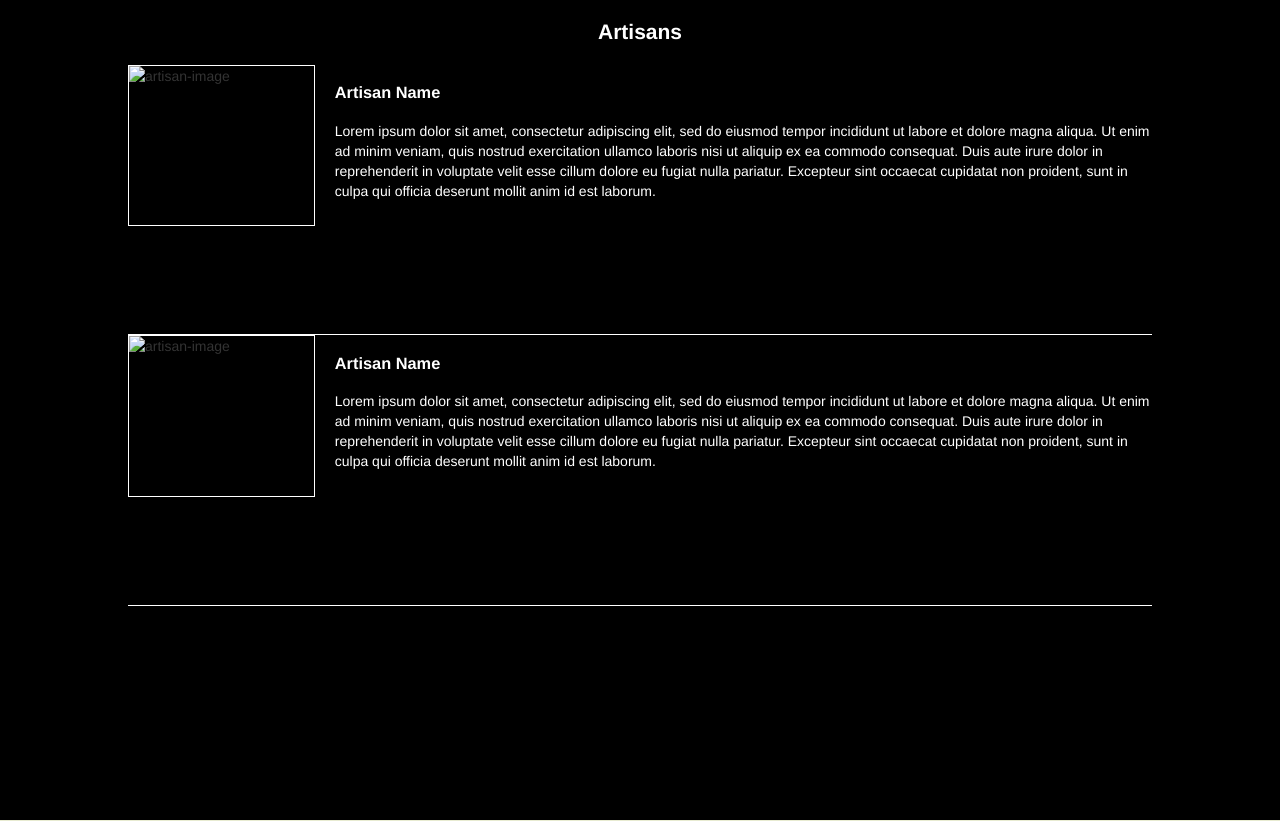
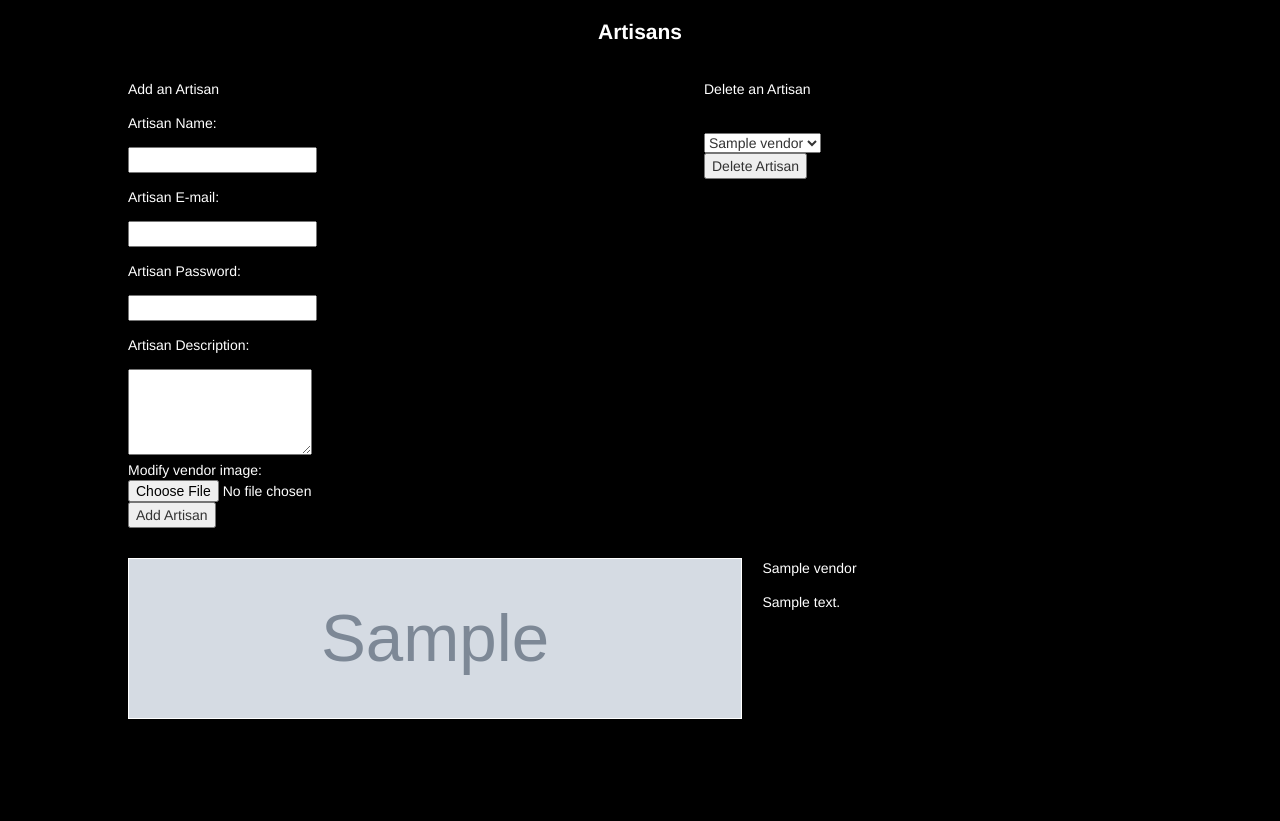
Before and after one commit to bkennet/Kresko, a PHP site: page /artisans.php in a window 1280 px wide. Shown: the part 203-1024 px from the top of the page. Run offline with PHP 8.4, Linux system fonts and the light colour scheme; the visitor is signed in with stand-in values (Sample User, id 1); tables that the repository leaves empty or names only in its code hold one stand-in row (values such as "Sample post"); grey boxes marked "Sample" are stand-in pictures.

Commit message:
finished artisans and profile

```diff
--- a/css/main.css
+++ b/css/main.css
@@ -77,6 +77,13 @@ p #brand {
 .navigation a:hover {
 	color:red;
 	text-decoration: none;
+}
+
+.artisan {
+	width: 30%;
+	margin-right: 15%;
+	margin-bottom: 30px;
+	float: right;
 }
 
 #homepicture {
--- a/pages/artisans.php
+++ b/pages/artisans.php
@@ -2,69 +2,95 @@
 <!DOCTYPE html>
 <html>
   <head>
+    <script src = "../includes/validate.js"></script>
     <?php include "../includes/header.php"; ?>
+    <?php include "../config.php"; ?>
   </head>
   <body>
     <div class='container-fluid page-wrapper'> <!-- This will wrap the entire page: allows us to use bootstrap rows and columns -->
-
-
-
       <?php include "../includes/navigation.php"; ?>
-
-      <div class="content-artisans">
-        <?php
-          /*
-            1. Connect to database
-            2. Query all vendor information
-            3. Populate the view with vendor information
-          */
-        ?>
         <h2 class="center white">Artisans</h2>
         <?php
-          /*
-            for (rows as row) {
-              print (
-                [INSERT VENDOR IFORMATION]
-              )
+          require_once '../config.php';
+          $mysqli = new mysqli(DB_HOST, DB_USER, DB_PASSWORD, DB_NAME);
+          if ($mysqli->errno) {
+            print($mysqli->error);
+            exit();
           }
-          */
-          ?>
-
-        <div class="vendor">
-          <img class="vendor-image" src="#" alt="artisan-image"/>
-          <div class='vendor-info'>
+          $query = "SELECT * FROM vendors";
+          $result = $mysqli->query($query);
+          if (isset($_SESSION['logged_usertype'])&&$_SESSION['logged_usertype']==1) { ?>
+          <form action="artisans.php" method="post" class="artisan">
+            <p class="white">Delete an Artisan</p> <br>
+            <select name="vendorid">
               <?php
-              if (isset($_SESSION['logged_usertype']) && $_SESSION['logged_usertype'] == 1){
-                print("
-                    <a href='./profile.php?vendorID=1'><h3 class='white'>Artisan Name</h3></a>
-                  ");
-              } else {
-                print ("<a href='./category.php?vendorID=1'><h3 class='white'>Artisan Name</h3></a>");
+                while($row=$result->fetch_assoc()) {
+                  print("<option value='{$row['vendorid']}'>{$row['vendorname']}</option>");
                 }
               ?>
-            <p class="white">Lorem ipsum dolor sit amet, consectetur adipiscing elit, sed do eiusmod tempor incididunt ut labore et dolore magna aliqua. Ut enim ad minim veniam, quis nostrud exercitation ullamco laboris nisi ut aliquip ex ea commodo consequat. Duis aute irure dolor in reprehenderit in voluptate velit esse cillum dolore eu fugiat nulla pariatur. Excepteur sint occaecat cupidatat non proident, sunt in culpa qui officia deserunt mollit anim id est laborum.</p>
+            </select> <br>
+            <input type="submit" value="Delete Artisan" name="deletevendorbutton" id="deletevendorbutton">
+          </form>
+          <form onsubmit="return validateAddVendor(this);" action = "artisans.php" method="post" class="artisan" enctype="multipart/form-data">
+            <p class="white">Add an Artisan</p>
+            <p class="white">Artisan Name: </p> <input type="text" name="artisanname" id="artisanname"/>
+            <p class="white">Artisan E-mail: </p> <input type="text" name="artisanemail" id="artisanemail"/> <br>
+            <p class="white">Artisan Password: </p> <input type="text" name="artisanpw" id="artisanpw"/> <br>
+            <p class="white">Artisan Description: </p><textarea rows="4" name="artisandesc" id="artisandesc"> </textarea><br>
+            <span class='white'>Modify vendor image:</span> <input class="white" id="new-photo" type="file" name="newphoto"/> <br>
+            <input type="submit" value="Add Artisan" name="addvendorbutton" id="addvendorbutton">
+          </form>
+          <?php
+          }
+            $result= $mysqli->query($query);
+            if ($result->num_rows == 0) {
+              print("There are no Artisans available!");
+            } else {
+                while ($row = $result->fetch_assoc()) {
+                  print("<div class='content-artisans'>
+                    <div class='vendor'>
+                        <img class='vendor-image' src={$row['filepath']} alt='artisan-image'/>
+                          <div class='vendor-info'>
+                          <a href='./profile.php?vendorID={$row['vendorid']}'<h3 class='white'>{$row['vendorname']}</h3></a>
+                          <p class='white'>{$row['description']}</p>
                           </div>
                           </div>
+                          </div>");
+                }
+            }
 
-        <div class="vendor">
+            if (isset($_POST['deletevendorbutton'])) {
+              $vendorid=$_POST['vendorid'];
+              $result=$mysqli->query("SELECT userid from vendors where vendorid=$vendorid");
+              while($row=$result->fetch_assoc()) {
+                $id=$row['userid'];
+                echo($id);
+                $mysqli->query("DELETE FROM vendors where vendorid=$vendorid");
+                $mysqli->query("DELETE FROM users where userid=$id");
+                $mysqli->query("DELETE from items where vendorid=$vendorid");
+              }
+            }
 
-          <img class="vendor-image" src="#" alt="artisan-image"/>
-          <div class='vendor-info'>
-            <?php
-              if (isset($_SESSION['logged_usertype']) && $_SESSION['logged_usertype'] == 1){
-                print("
-                    <a href='./profile.php?vendorID=2'><h3 class='white'>Artisan Name</h3></a>
-                  ");
+            if (isset($_POST['addvendorbutton'])) {
+              $query= "INSERT INTO `users`(`userid`, `username`, `email`, `creation_date`, `pw`, `usertype`) VALUES (null,'{$_POST['artisanname']}','{$_POST['artisanemail']}',null,'{$_POST['artisanpw']}',2)";
+              echo($query);
+              if ($mysqli->query($query)===TRUE) {
+                $id=$mysqli->insert_id;
+                if (!empty($_FILES['newphoto'])) {
+                  $newfile=$_FILES['newphoto'];
+                  $tempName=$newfile['tmp_name'];
+                  $name=$newfile['name'];
+                  $location='../images/vendors/'.$name;
+                  move_uploaded_file($tempName, $location);
+                  $query="INSERT INTO vendors(vendorid, description, email,filepath, userid,vendorname) VALUES (null,'{$_POST['artisandesc']}','{$_POST['artisanemail']}', '$location', $id,'{$_POST['artisanname']}')";
+                  $mysqli->query($query);
                 } else {
-                print ("<a href='./category.php?vendorID=2'><h3 class='white'>Artisan Name</h3></a>");
+                  $query="INSERT INTO vendors(vendorid, description, email,filepath, userid,vendorname) VALUES (null,'{$_POST['artisandesc']}','{$_POST['artisanemail']}', null, $id,'{$_POST['artisanname']}')";
+                  $mysqli->query($query);
+                }
+              }
             }
           ?>
-
-            <p class="white">Lorem ipsum dolor sit amet, consectetur adipiscing elit, sed do eiusmod tempor incididunt ut labore et dolore magna aliqua. Ut enim ad minim veniam, quis nostrud exercitation ullamco laboris nisi ut aliquip ex ea commodo consequat. Duis aute irure dolor in reprehenderit in voluptate velit esse cillum dolore eu fugiat nulla pariatur. Excepteur sint occaecat cupidatat non proident, sunt in culpa qui officia deserunt mollit anim id est laborum.</p>
-          </div>
-        </div>
-
-      </div>
 
       <div class="footer">
         <?php include "../includes/footer.php"; ?>
```
Also changed, not shown: pages/profile.php (+66 -15 lines). Lines whose indentation alone changed are shown as unchanged.
